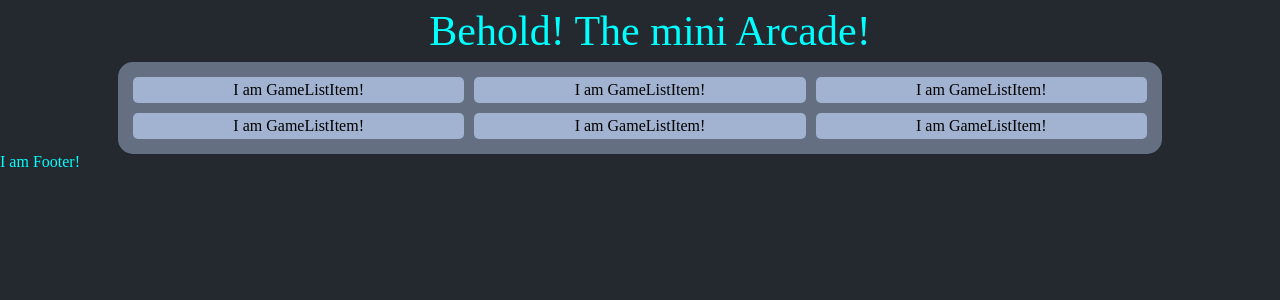
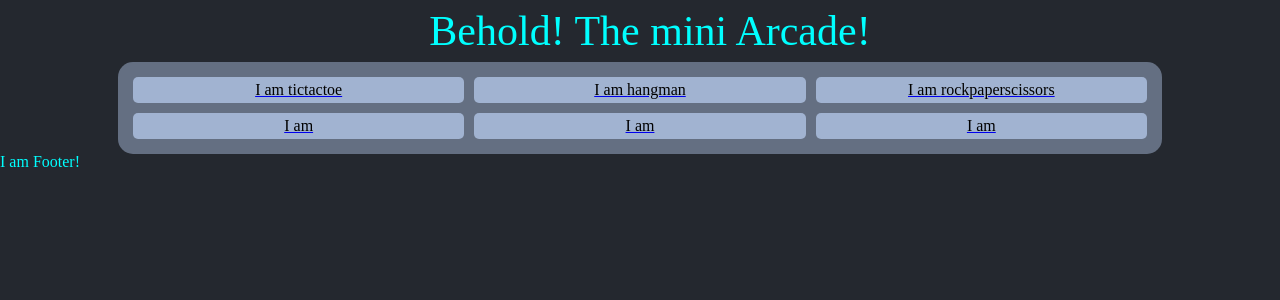
Before and after one commit to CD-Mackay/mini-arcade, a React app: page / in a window 1280 px wide. Shown: the top 300 px of the page. Built offline with nearby package versions, Linux system fonts and the light colour scheme.

Commit message:
Add dynamic routing to game pages

```diff
--- a/client/App.js
+++ b/client/App.js
@@ -15,6 +15,8 @@ import Footer from './src/components/atoms/Footer/Footer.js';
 /* Asset Imports */
 import { GlobalStyle } from './GlobalStyles.js'
 import StyledApp from './StyledApp.js'
+import Hangman from './src/components/games/hangman/Hangman.js';
+import RockPaper from './src/components/games/rockPaperScissors/RockPaper.js';
 
 
 const App = () => {
@@ -30,6 +32,12 @@ const App = () => {
             <Route exact path="/tictactoe">
               <Tic />
             </Route>
+            <Route exact path="/hangman">
+              <Hangman />
+            </Route>
+            <Route exact path="/rockpaperscissors" >
+              <RockPaper />
+            </Route>
           </Switch>
           <Footer />
       </StyledApp>
--- a/client/src/components/atoms/GameList/GameList.js
+++ b/client/src/components/atoms/GameList/GameList.js
@@ -12,9 +12,9 @@ const GameList = () => {
   return (
     <StyledGameList>
       <div className="game-wrapper">
-        <GameListItem />
-        <GameListItem />
-        <GameListItem />
+        <GameListItem game="tictactoe" />
+        <GameListItem game="hangman" />
+        <GameListItem game="rockpaperscissors" />
         <GameListItem />
         <GameListItem />
         <GameListItem />
--- a/client/src/components/atoms/GameListItem/GameListItem.js
+++ b/client/src/components/atoms/GameListItem/GameListItem.js
@@ -1,17 +1,19 @@
 /* Library Imports */
 import React from 'react';
-
+import { Link } from 'react-router-dom';
 
 /* Component Imports */
 
 /* Asset Imports */
 import StyledGameListItem from './StyledGameListItem';
 
-const GameListItem = () => {
+const GameListItem = ({game}) => {
   return (
     <StyledGameListItem>
       <image src="" alt="game-image" />
-      <h4>I am GameListItem!</h4>
+      <Link to={`/${game}`}>
+      <h4>I am {game}</h4>
+      </Link>
     </StyledGameListItem>
   )
 };
--- /dev/null
+++ b/client/src/components/games/hangman/Hangman.js
@@ -0,0 +1,13 @@
+import React from 'react';
+
+import StyledHangman from './StyledHangman';
+
+const Hangman = () => {
+  return (
+    <StyledHangman>
+      <p>I am Hangman</p>
+    </StyledHangman>
+  )
+};
+
+export default Hangman;
--- /dev/null
+++ b/client/src/components/games/hangman/StyledHangman.js
@@ -0,0 +1,7 @@
+import styled from 'styled-components';
+
+const StyledHangman = styled.section`
+
+`
+
+export default StyledHangman;
--- /dev/null
+++ b/client/src/components/games/rockPaperScissors/RockPaper.js
@@ -0,0 +1,13 @@
+import React from 'react';
+
+import StyledRockPaper from './StyledRockPaper';
+
+const RockPaper = () => {
+  return (
+    <StyledRockPaper>
+      <p>I am RockPaperScissors</p>
+    </StyledRockPaper>
+  )
+};
+
+export default RockPaper;
--- /dev/null
+++ b/client/src/components/games/rockPaperScissors/StyledRockPaper.js
@@ -0,0 +1,7 @@
+import styled from 'styled-components';
+
+const StyledRockPaper = styled.section`
+
+`
+
+export default StyledRockPaper;
```
